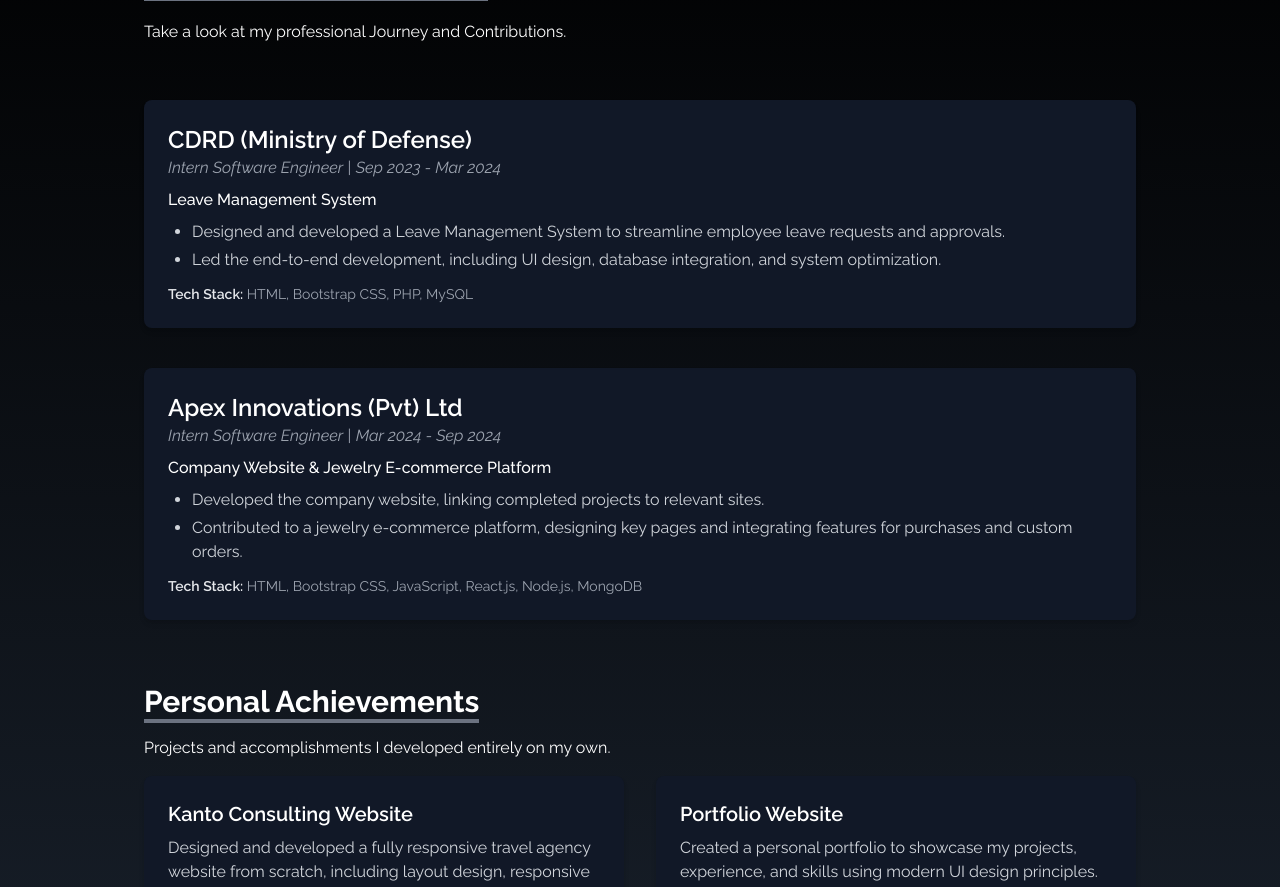
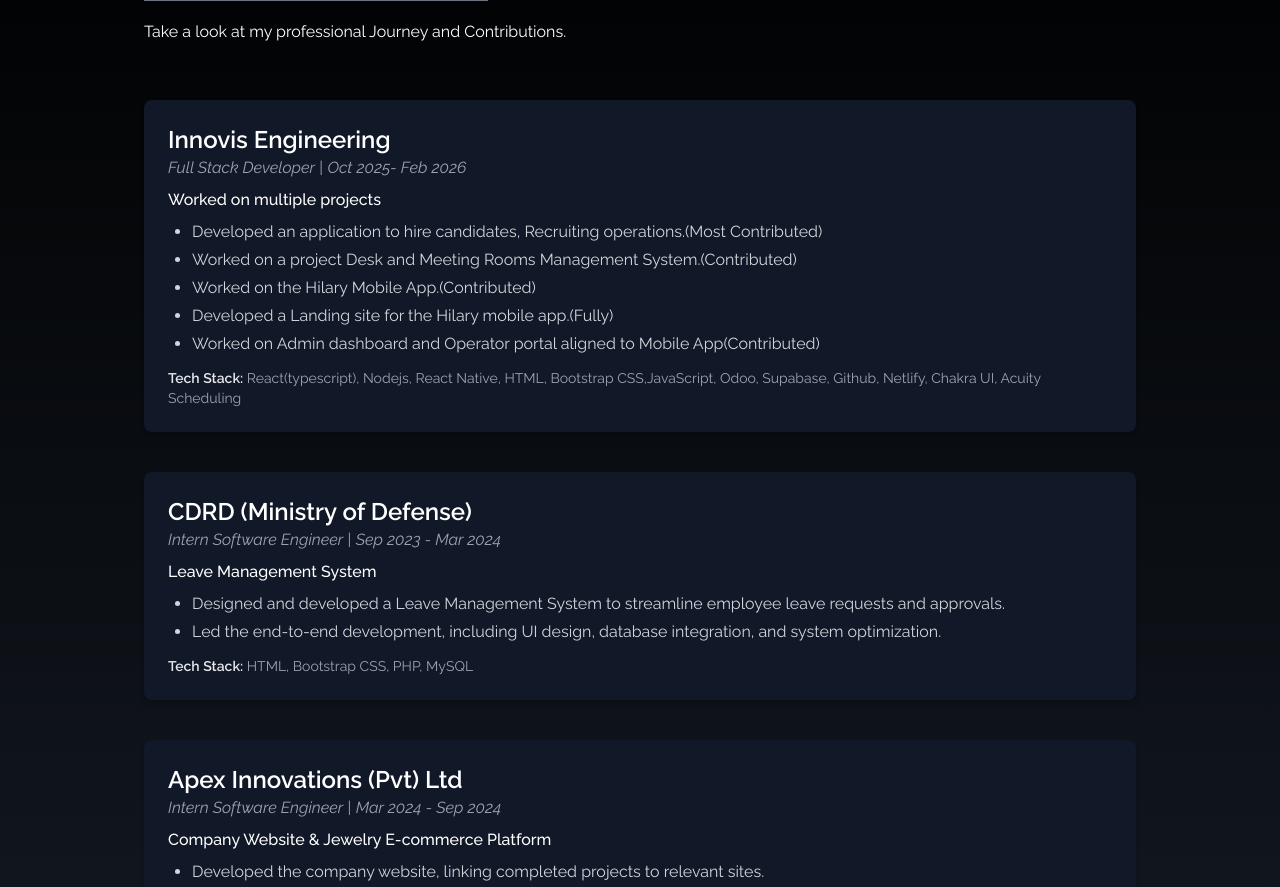
Before and after one commit to Deshan005/PortFolio, a React (Create React App) app: page / in a window 1280 px wide. Shown: the part 1740-2627 px from the top of the page. Built offline with nearby package versions, Linux system fonts and the light colour scheme.

Commit message:
added the new industry experience and the updated cv

```diff
--- a/src/components/industry.jsx
+++ b/src/components/industry.jsx
@@ -2,6 +2,20 @@
 
 const Industry = () => {
   const industry = [
+    {
+      company: "Innovis Engineering",
+      role: "Full Stack Developer",
+      period: "Oct 2025- Feb 2026",
+      project: "Worked on multiple projects",
+      contributions: [
+        "Developed an application to hire candidates, Recruiting operations.(Most Contributed)",
+        "Worked on a project Desk and Meeting Rooms Management System.(Contributed)",
+        "Worked on the Hilary Mobile App.(Contributed)",
+        "Developed a Landing site for the Hilary mobile app.(Fully)",
+        "Worked on Admin dashboard and Operator portal aligned to Mobile App(Contributed)",
+      ],
+      techStack: "React(typescript), Nodejs, React Native, HTML, Bootstrap CSS,JavaScript, Odoo, Supabase, Github, Netlify, Chakra UI, Acuity Scheduling",
+    },
     {
       company: "CDRD (Ministry of Defense)",
       role: "Intern Software Engineer",
```
Also changed, not shown: 2 other files (tests, documents, lock files or other folders).
